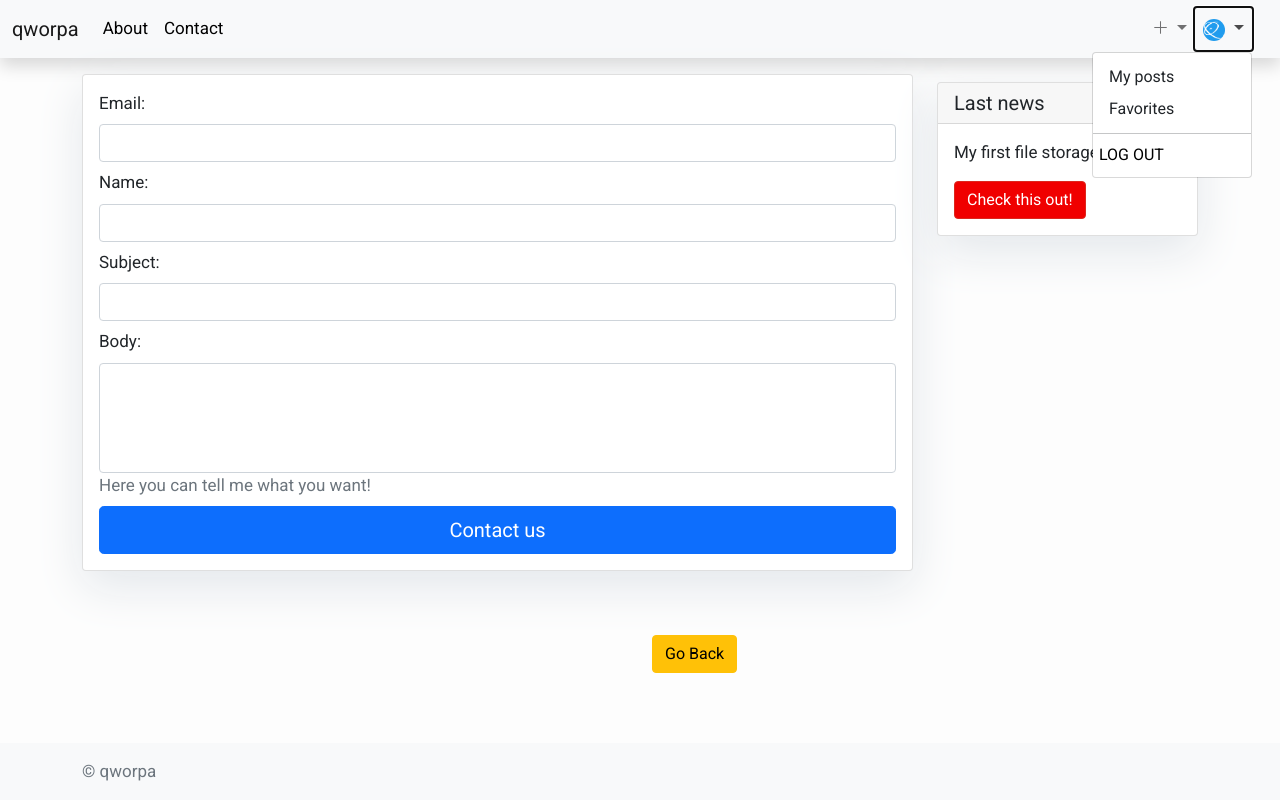
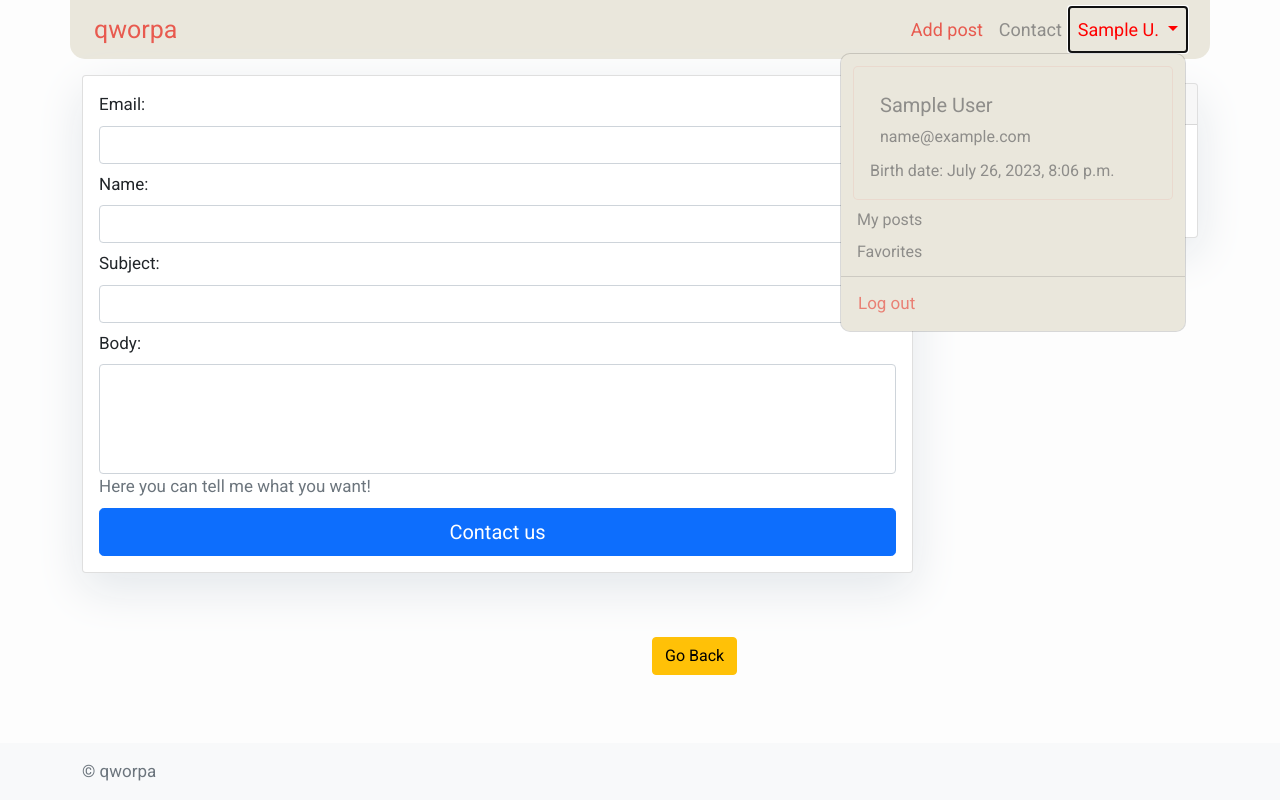
Before and after one commit to AivGitHub/qworpa, a Django app: page /contact/ in a window 1280 px wide, after a click that opens the changed part. Run offline with Django 4.2, Linux system fonts and the light colour scheme; the visitor is signed in with stand-in values (Sample User, id 1); some libraries are stand-ins or nearby versions.

Commit message:
Design page header

```diff
--- a/accounts/static/accounts/base.css
+++ b/accounts/static/accounts/base.css
@@ -33,22 +33,3 @@ textarea {
 .card {
   box-shadow: 0 16px 48px #E3E7EB;
 }
-
-#logout-form button {
-    background: none;
-    border: 0;
-    cursor: pointer;
-}
-
-#user-tools, #logout-form button {
-    text-transform: uppercase;
-}
-
-#user-tools a, #logout-form button {
-    border-bottom: 1px solid rgba(255, 255, 255, 0.25);
-}
-
-#logout-form button:active, #logout-form button:hover {
-    text-decoration: none;
-    border-bottom: 0;
-}
--- /dev/null
+++ b/accounts/static/accounts/nav.css
@@ -0,0 +1,83 @@
+.nav-header {
+  font-size: 18px;
+}
+
+.navbar.nav-header {
+  --bs-bg-opacity: 1;
+  background-color: rgba(234, 231, 220, 1);
+  border-radius: 0px 0px 15px 15px;
+}
+
+.nav-header .navbar-nav .nav-link {
+  color: rgba(232, 90, 79, 1);
+}
+
+.nav-header .navbar-nav .nav-link:focus,
+.nav-header .navbar-nav .nav-link:hover {
+  color: rgba(255, 0, 0, 1);
+}
+
+.nav-header .navbar-brand {
+  color: rgba(232, 90, 79, 1);
+  font-size: 25px;
+  line-height: 25px;
+}
+
+.nav-header .navbar-nav .nav-link.active,
+.nav-header .navbar-nav .show > .nav-link {
+  color: rgba(142, 141, 138, 1);
+}
+
+.nav-header .nav-item .dropdown-menu {
+  border-radius: 10px;
+  background-color: rgba(234, 231, 220, 1);
+  color: rgba(142, 141, 138, 1);
+}
+
+.nav-header .navbar-toggler {
+  font-size: 20px;
+  color: rgba(232, 90, 79, 1);
+}
+
+.nav-header .dropdown-menu .card {
+  background-color: rgba(234, 231, 220, 1);
+  box-shadow: none;
+  border-radius: 5px;
+  border: 1px solid rgba(232, 90, 79, .1);
+}
+
+.nav-header .dropdown-menu .card .card-settings {
+  padding: 10px;
+  border-radius: 10px;
+}
+
+.nav-header .dropdown-menu .card .card-settings:hover {
+  background-color: rgba(226, 222, 207, 1);
+}
+
+.nav-header .dropdown-menu a {
+  color: rgba(142, 141, 138, 1);
+}
+
+.nav-header .dropdown-menu .dropdown-item.disabled {
+  color: rgba(216, 195, 165, 1);
+}
+
+.nav-header .dropdown-menu a:hover {
+  background-color: rgba(226, 222, 207, 1);
+}
+
+#logout-form .btn {
+  border: none;
+  background-color: inherit;
+  color: rgba(233, 128, 116, 1);
+  padding-left: 17px;
+  font-size: 17px;
+  cursor: pointer;
+  display: inline-block;
+}
+
+@media (max-width: 979px)
+.nav-collapse .dropdown-menu {
+  display: block;
+}
--- a/accounts/templates/accounts/includes/nav.html
+++ b/accounts/templates/accounts/includes/nav.html
@@ -1,10 +1,20 @@
 {% load helpers i18n static %}
 
-<nav class="navbar navbar-expand-lg navbar-light bg-light shadow" id="main-nav">
-  <div class="container-fluid">
+{% block extrastyle %}
+<link
+  href="{% static 'accounts/nav.css' %}"
+  rel="stylesheet"
+/>
+{% endblock %}
+
+<nav
+  class="navbar nav-header navbar-expand{% if request.user.is_authenticated %}-lg{% endif %} static-top container-md navbar-light"
+>
+  <div class="container">
     <a class="navbar-brand" href="{% url 'feed' %}">
-      {% get_setting 'PROJECT_NAME' %}
+      <span>{% get_setting 'PROJECT_NAME' %}</span>
     </a>
+    {% if request.user.is_authenticated %}
     <button
       class="navbar-toggler"
       type="button"
@@ -12,37 +22,30 @@
       data-bs-target="#main-navbar"
       aria-controls="main-navbar"
       aria-expanded="false"
-      aria-label="Toggle navigation"
+      aria-label="{% trans 'Toggle navigation' %}"
     >
-      <span class="navbar-toggler-icon"></span>
+      <i class="bi bi-list-nested"></i>
     </button>
     <div class="collapse navbar-collapse" id="main-navbar">
-      <ul class="navbar-nav me-auto mb-2 mb-lg-0">
+      {% with request.resolver_match.url_name as url_name %}
+      <ul class="navbar-nav ms-auto">
         <li class="nav-item">
-          <a class="nav-link text-black font-weight-bold" href="{% url 'about' %}">{% trans "About" %}</a>
+          <a
+            class="nav-link{% if url_name == 'add-post' %} active disabled{% endif %}"
+            href="{% url 'add-post' %}"
+          >
+            {% trans "Add post" %}
+          </a>
         </li>
         <li class="nav-item">
-          <a class="nav-link text-black font-weight-bold" href="{% url 'contact' %}">{% trans "Contact" %}</a>
+          <a
+            class="nav-link{% if url_name == 'contact' %} active disabled{% endif %}"
+            href="{% url 'contact' %}"
+          >
+            {% trans "Contact" %}
+          </a>
         </li>
-      </ul>
-      {% if user.is_authenticated %}
-      <ul class="navbar-nav d-flex flex-row ms-auto me-3">
-        <li class="nav-item me-3 me-lg-0 dropdown">
-          <a
-            class="nav-link dropdown-toggle"
-            href="#"
-            id="navbar-dropdown-actions"
-            role="button"
-            data-bs-toggle="dropdown"
-            aria-expanded="false"
-          >
-            <i class="bi bi-plus-lg"></i>
-          </a>
-          <ul class="dropdown-menu dropdown-menu-end" aria-labelledby="navbar-dropdown-actions">
-            <li><a class="dropdown-item" href="{% url 'add-post' %}">{% trans "Add post" %}</a></li>
-          </ul>
-        </li>
-        <li class="nav-item me-3 me-lg-0 dropdown">
+        <li class="nav-item dropdown">
           <a
             class="nav-link dropdown-toggle"
             href="#"
@@ -51,30 +54,84 @@
             data-bs-toggle="dropdown"
             aria-expanded="false"
           >
-            <img
-              src="{% static 'accounts/img/avatar.png' %}"
-              class="rounded-circle"
-              height="22"
-              alt=""
-              loading="lazy"
-            />
+            {{ request.user.get_safe_full_name }}
           </a>
-          <ul class="dropdown-menu dropdown-menu-end" aria-labelledby="navbar-dropdown-settings">
-            <li><a class="dropdown-item" href="{% url 'my-post-list' %}">{% trans "My posts" %}</a></li>
-            <li><a class="dropdown-item" href="{% url 'favorites' %}">{% trans "Favorites" %}</a></li>
+          <ul
+            class="dropdown-menu dropdown-menu-end"
+            aria-labelledby="navbar-dropdown-settings"
+          >
             <li>
-              <hr class="dropdown-divider" />
+              <div class="container">
+                <section class="mx-auto my-1" style="min-width: 20rem;">
+                  <div class="card">
+                    <div class="card-body pb-0">
+                      <a href="{% url 'my-post-list' %}" class="text-decoration-none">
+                        <div class="card-settings">
+                          <h5 class="card-title font-weight-bold">{{ request.user.get_full_name }}</h5>
+                          <p class="card-text">{{ request.user.email }}</p>
+                        </div>
+                      </a>
+                      <div class="d-flex justify-content-between">
+                        <p class="">{% trans "Birth date:" %} {{ request.user.birth_date }}</p>
+                      </div>
+                    </div>
+                  </div>
+                </section>
+              </div>
+            </li>
+            <li>
+              <a
+                class="dropdown-item{% if url_name == 'my-post-list' %} active disabled{% endif %}"
+                href="{% url 'my-post-list' %}"
+              >
+                {% trans "My posts" %}
+              </a>
+            </li>
+            <li>
+              <a
+                class="dropdown-item{% if url_name == 'favorites' %} active disabled{% endif %}"
+                href="{% url 'favorites' %}"
+              >
+                {% trans "Favorites" %}
+              </a>
+            </li>
+            <li>
+              <hr class="dropdown-divider">
             </li>
             <li>
               <form id="logout-form" method="post" action="{% url 'logout' %}">
                 {% csrf_token %}
-                <button type="submit">{% trans "Log out" %}</button>
+                <button class="btn" type="submit">{% trans "Log out" %}</button>
               </form>
             </li>
           </ul>
         </li>
       </ul>
-      {% endif %}
+      {% endwith %}
     </div>
+  {% else %}
+    <div class="navbar-nav collapse navbar-collapse">
+      {% with request.resolver_match.url_name as url_name %}
+      <ul class="me-auto">
+      </ul>
+      <div>
+        <a
+          class="nav-link{% if url_name == 'about' %} active disabled{% endif %}"
+          href="{% url 'about' %}"
+        >
+          {% trans "About" %}
+        </a>
+      </div>
+      <div>
+        <a
+          class="nav-link{% if url_name == 'contact' %} active disabled{% endif %}"
+          href="{% url 'contact' %}"
+        >
+          {% trans "Contact" %}
+        </a>
+      </div>
+      {% endwith %}
+    </div>
+  {% endif %}
   </div>
 </nav>
```
